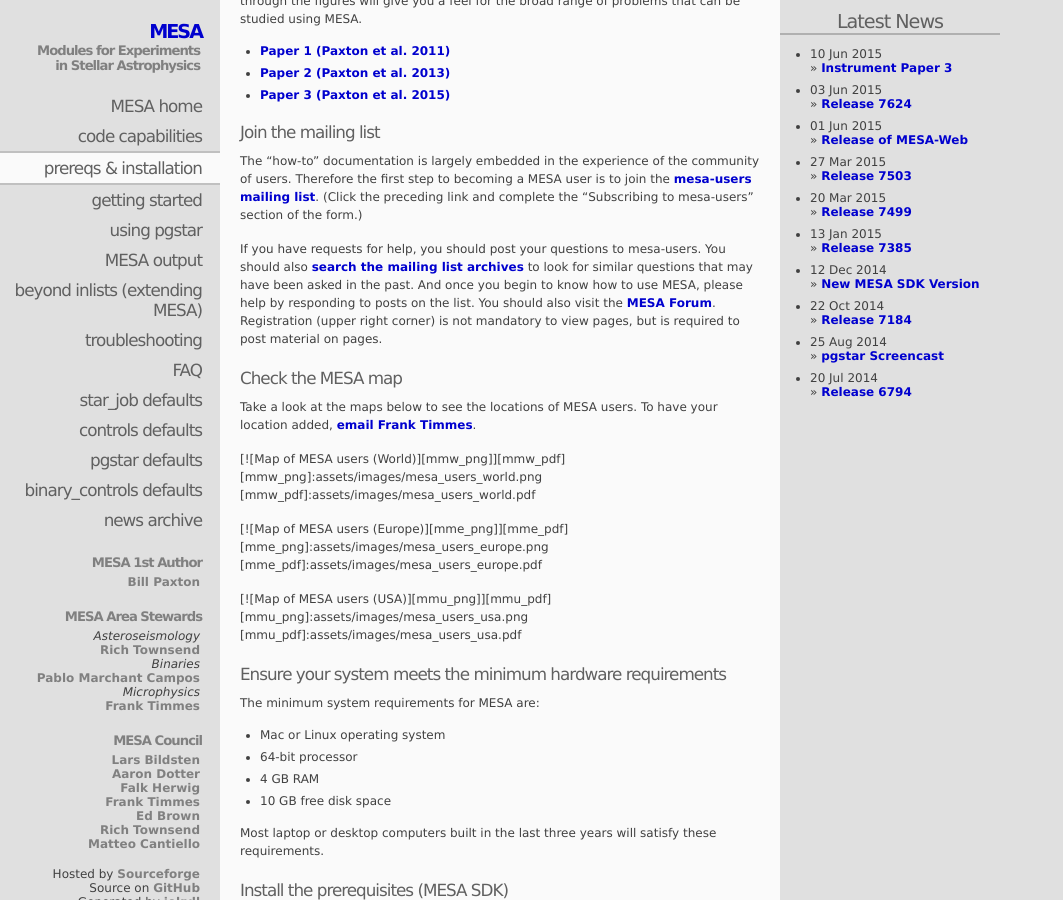
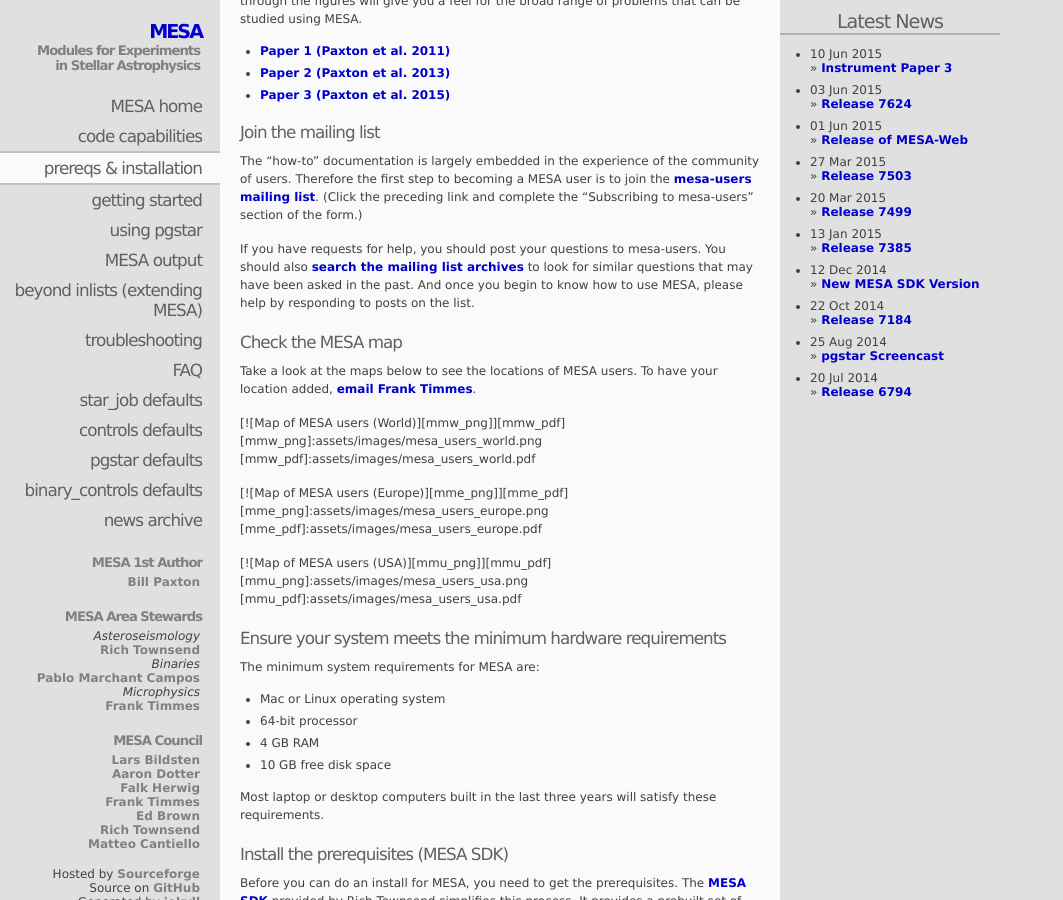
Before and after one commit to MESAHub/mesa-website, a Jekyll site: the page built from 02-prereqs.markdown, in a window 1280 px wide and 900 px high, scrolled down 714 px. Shown: the whole window, without its empty margins (0-1063 px from the left). Built offline with Jekyll 4.4.1, drawn with Linux system fonts in a browser that asks for light colours; Markdown is read by kramdown in place of the engine named in the settings.

Commit message:
Clean up mentions of MESA forum

```diff
--- a/02-prereqs.markdown
+++ b/02-prereqs.markdown
@@ -45,10 +45,7 @@
 [search the mailing list archives](http://sourceforge.net/p/mesa/mailman/search/?mail_list=mesa-users)
 to look for similar questions that may have been asked in the past.
 And once you begin to know how to use MESA, please help by responding
-to posts on the list.  You should also visit the
-[MESA Forum](http://mesastar.org/).  Registration (upper right corner)
-is not mandatory to view pages, but is required to post material on
-pages.
+to posts on the list.
 
 ## Check the MESA map
 
--- a/03-starting.markdown
+++ b/03-starting.markdown
@@ -424,7 +424,7 @@
     $MESA_DIR/star/test_suite
 
 and you can find (slightly out-of-date, but still useful) descriptions
-of most of the test problems on the [MESA Forum][test_suite].
+of most of the test problems on [mesastar.org][test_suite].
 
 [test_suite]:http://mesastar.org/documentation/tutorials
 [high_mass]:http://mesastar.org/documentation/tutorials/massive-star-test-cases/high_mass/view
```
